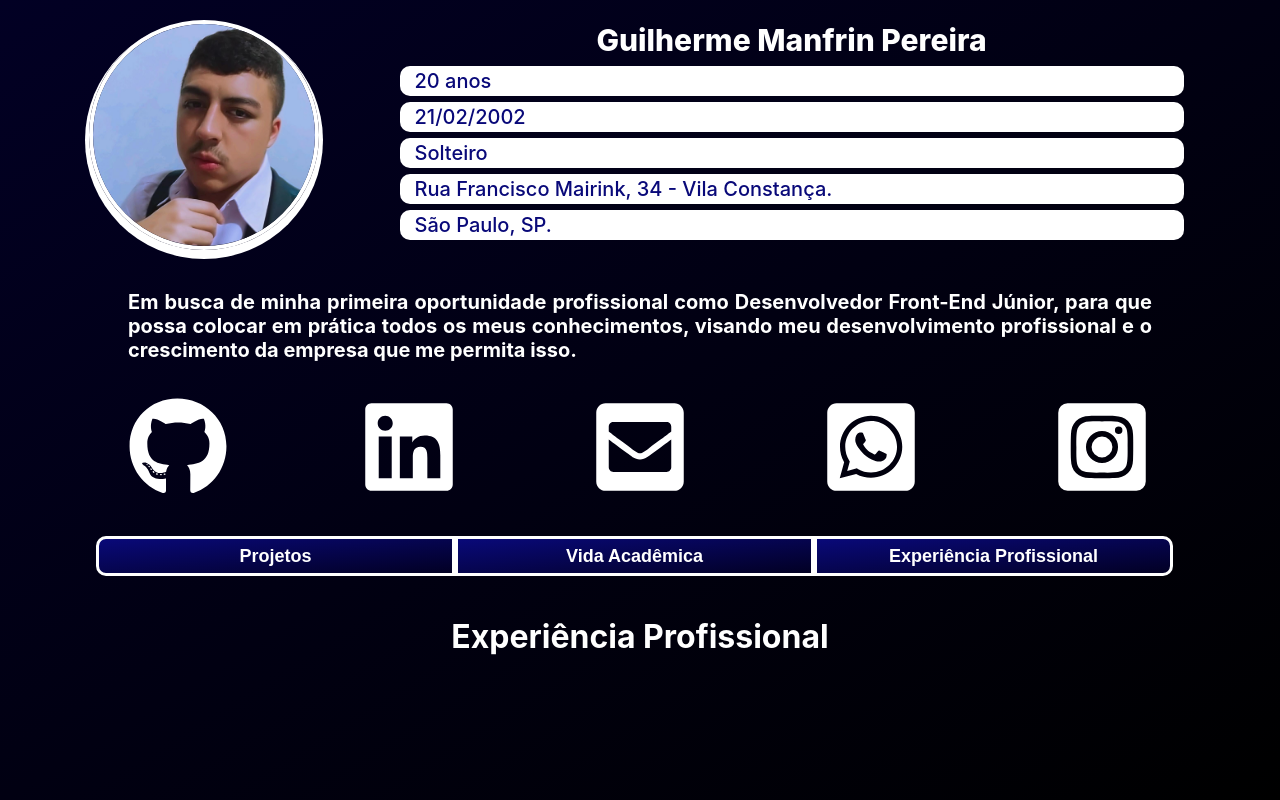
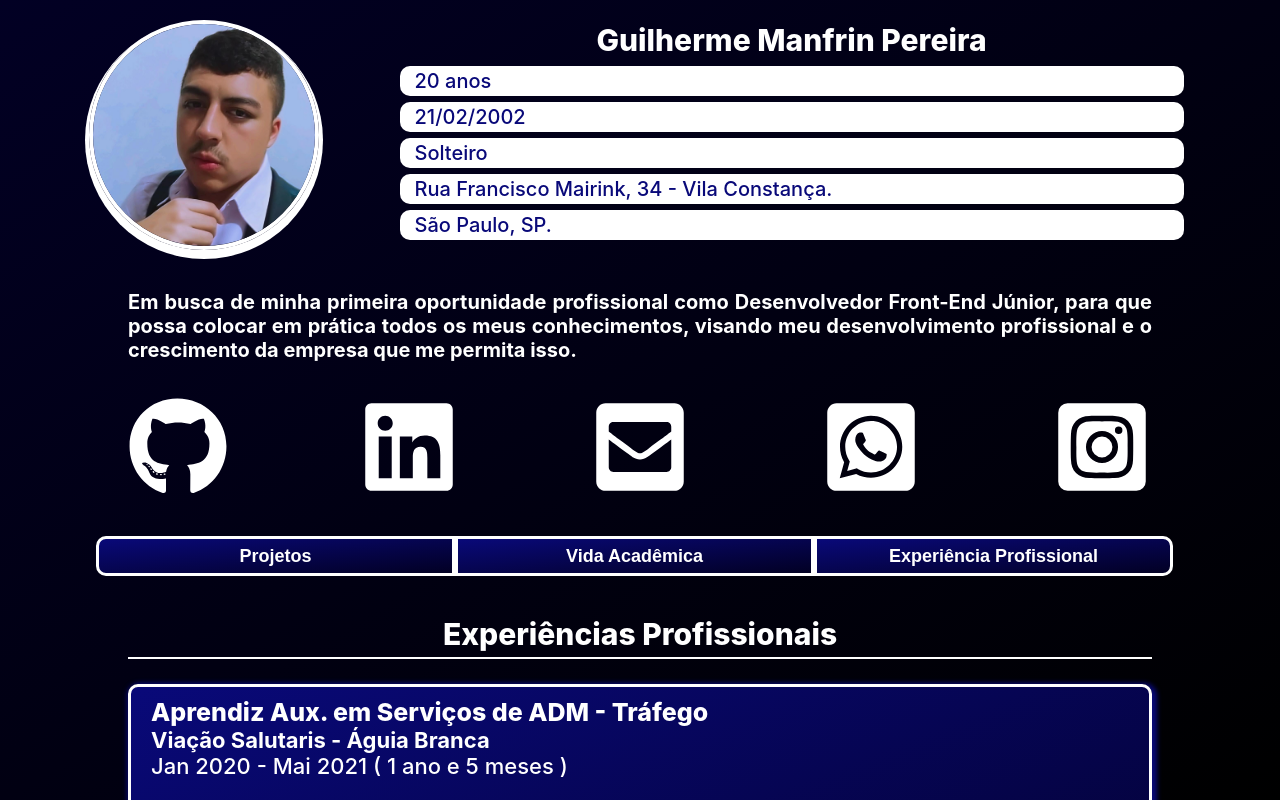
Before and after one commit to GuilhermeManfrin134/siteCurriculo, a React (Create React App) app: page / in a window 1280 px wide. Both pictures are taken after a click on the button "Experiência Profissional". Shown: the top 800 px of the page. Built offline with nearby package versions, Linux system fonts and the light colour scheme; no server answers; the HTML template or start-up script is replaced by a standard one.

Commit message:
Adicionando Experiência Profissional

```diff
--- a/src/components/ExpProfissional/index.jsx
+++ b/src/components/ExpProfissional/index.jsx
@@ -1,5 +1,62 @@
+//Importando Icons
+import { CgWebsite } from "react-icons/cg";
+import { FaLinkedin } from "react-icons/fa";
+
+//Importando Componentes de Estilização
+import { HomeContainer } from "../Home/styles";
+import { SitesTitulo } from "../Projetos/styles";
+import { FormacaoLine } from "../VidaAcademica/styles";
+import { Empresa, Funcao, Funcoes, Trabalho, TrabalhoDuracao, TrabalhoTitulo } from "./styles";
+
 export default function ExpProfissional(){
     return(
-        <h1>Experiência Profissional</h1>
+        <HomeContainer>
+            <SitesTitulo>
+                Experiências Profissionais
+            </SitesTitulo>
+            <Trabalho>
+                <TrabalhoTitulo>
+                    Aprendiz Aux. em Serviços de ADM - Tráfego
+                </TrabalhoTitulo>
+                <Empresa>
+                    Viação Salutaris - Águia Branca
+                </Empresa>
+                <TrabalhoDuracao>
+                    Jan 2020 - Mai 2021 ( 1 ano e 5 meses )
+                </TrabalhoDuracao>
+                <Funcoes>
+                    Funções:
+                    <Funcao>
+                        Ajudante geral de serviços de ADM;
+                    </Funcao>
+                    <Funcao>
+                        Recolher fichas entregues pelos motoristas para controle de viagens;
+                    </Funcao>
+                    <Funcao>
+                        Orgazinar fichas em planilhas e enviar relatórios para matriz;
+                    </Funcao>
+                    <Funcao>
+                        Conferir documentos de Ônibus antes de viagens;
+                    </Funcao>
+                    <Funcao>
+                        Atender telefone para retirar dúvidas de clientes;
+                    </Funcao>
+                    <Funcao>
+                        Controle de situações adversas;
+                    </Funcao>
+                    <Funcao>
+                        Responsável pelo setor de Achados e Perdidos.
+                    </Funcao>
+                </Funcoes>
+                <FormacaoLine>
+                    <a href="https://www.linkedin.com/company/aguia-branca/" target='_blank' rel="noreferrer">
+                        <FaLinkedin/>
+                    </a>
+                    <a href="https://www.aguiabranca.com.br/?utm_source=google&utm_medium=cpc&utm_campaign=conversao-aquisicao-max-conversao-google-search-institucional-aguia-branca&utm_content=texto-institucional&utm_term=keywords-institucional&gclid=Cj0KCQjw06OTBhC_ARIsAAU1yOUjwaYDM-w4TDrw_OVoANtGcujbfLoFZ_ktyjhEyrVY0FP_y1Cg8c0aArOzEALw_wcB" target='_blank' rel="noreferrer">
+                        <CgWebsite/>
+                    </a>
+                </FormacaoLine>
+            </Trabalho>
+        </HomeContainer>
     )
 }
--- /dev/null
+++ b/src/components/ExpProfissional/styles.js
@@ -0,0 +1,108 @@
+import styled from "styled-components";
+
+export const Trabalho = styled.div`
+    box-sizing: border-box;
+    width: 80%;
+    padding: 10px 10px 10px 20px;
+    background: linear-gradient(to bottom right, var(--primaryColor) 0%, rgba(2,0,36,1) 100%);
+    box-shadow: 2px 2px 5px 3px var(--primaryColor);
+    border: 3px solid #FFF;
+    border-radius: 10px;
+    margin-bottom: 15px;
+
+    @media screen and (max-width: 600px){
+        width: 90%;
+    }
+`;
+
+export const TrabalhoTitulo = styled.div`
+    font-size: 25px;
+    font-weight: 800;
+
+    @media screen and (max-width: 800px){
+        font-size: 22px;
+    }
+    @media screen and (max-width: 680px){
+        font-size: 19px;
+    }
+    @media screen and (max-width: 540px){
+        font-size: 16px;
+    }
+    @media screen and (max-width: 460px){
+        font-size: 13px;
+    }
+`;
+export const Empresa = styled.div`
+    font-size: 22px;
+    font-weight: 700;
+
+    @media screen and (max-width: 800px){
+        font-size: 19px;
+    }
+    @media screen and (max-width: 680px){
+        font-size: 16px;
+    }
+    @media screen and (max-width: 540px){
+        font-size: 13px;
+    }
+    @media screen and (max-width: 460px){
+        font-size: 10px;
+    }
+`;
+export const TrabalhoDuracao = styled.div`
+    font-size: 22px;
+    font-weight: 500;
+
+    @media screen and (max-width: 800px){
+        font-size: 19px;
+    }
+    @media screen and (max-width: 680px){
+        font-size: 16px;
+    }
+    @media screen and (max-width: 540px){
+        font-size: 13px;
+    }
+    @media screen and (max-width: 460px){
+        font-size: 10px;
+    }
+`;
+
+export const Funcoes = styled.div`
+    margin-top: 20px;
+    font-size: 20px;
+    font-weight: 700;
+
+    @media screen and (max-width: 800px){
+        font-size: 17px;
+    }
+    @media screen and (max-width: 680px){
+        font-size: 14px;
+    }
+    @media screen and (max-width: 540px){
+        font-size: 11px;
+    }
+    @media screen and (max-width: 460px){
+        font-size: 9px;
+    }
+`;
+export const Funcao = styled.li`
+    font-size: 18px;
+    font-weight: 500;
+    margin-top: 5px;
+
+    @media screen and (max-width: 800px){
+        font-size: 15px;
+    }
+    @media screen and (max-width: 680px){
+        font-size: 12px;
+    }
+    @media screen and (max-width: 500px){
+        font-size: 10px;
+    }
+    @media screen and (max-width: 460px){
+        font-size: 9px;
+    }
+    @media screen and (max-width: 385px){
+        font-size: 8px;
+    }
+`;
```
